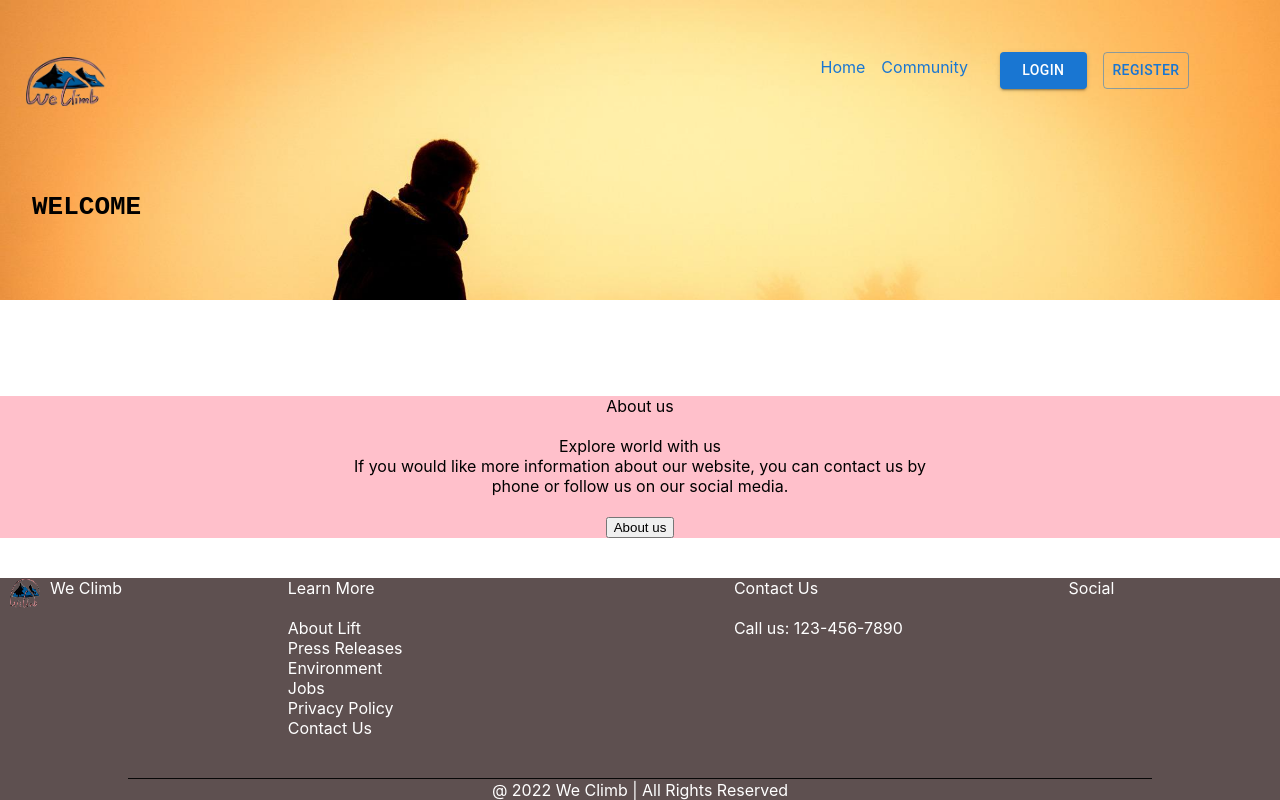
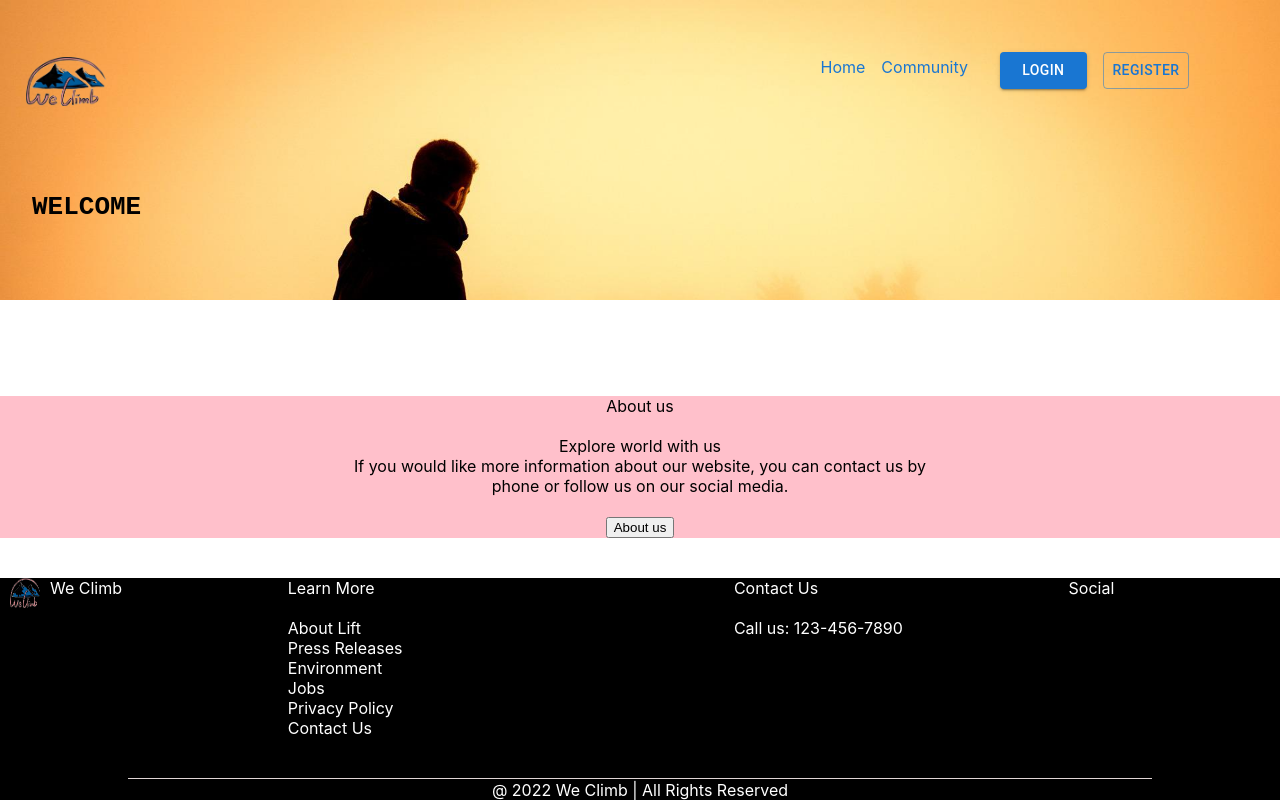
Before and after one commit to williamzeming/csit321, a React (Create React App) app in the folder webapp/: page / in a window 1280 px wide. Built offline with nearby package versions, Linux system fonts and the light colour scheme.

Commit message:
Changes for js home footer

```diff
--- a/webapp/src/page/Home.css
+++ b/webapp/src/page/Home.css
@@ -10,49 +10,49 @@
     background-repeat:no-repeat;
 }
 .backgroundBlack{
-    background-color: #5e5050;
+    background-color: #000000;
     color: white;
     display: flex;
     flex-direction: row;
     flex-grow: 1;
 }
 .backgroundBlack_firstColumn{
-    background-color: #5e5050;
+    background-color: #000000;
     color: white;
     display: flex;
     flex-direction: row;
     flex-grow: 1;
 }
 .backgroundBlack_secondColumn{
-    background-color: #5e5050;
+    background-color: #000000;
     color: white;
     display: flex;
     flex-direction: row;
     flex-grow: 2;
 }
 .backgroundBlack_thirdColumn{
-    background-color: #5e5050;
+    background-color: #000000;
     color: white;
     display: flex;
     flex-direction: row;
     flex-grow: 1;
 }
 .backgroundBlack_fourthColumn{
-    background-color: #5e5050;
+    background-color: #000000;
     color: white;
     display: flex;
     flex-direction: row;
     flex-grow: 1;
 }
 .backgroundBlack_row{
-    background-color: #5e5050;
+    background-color: #000000;
     color: white;
     text-align: center;
 }
 .link-top{
     width: 80%;
     height: 1px;
-    border-top: solid #070707 1px;
+    border-top: solid #e0d5d5 1px;
     margin-left:auto;
     margin-right:auto;
 }
```
